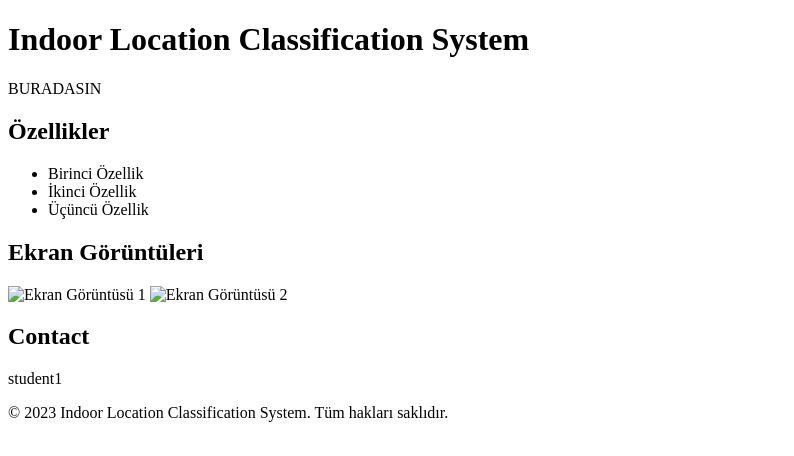
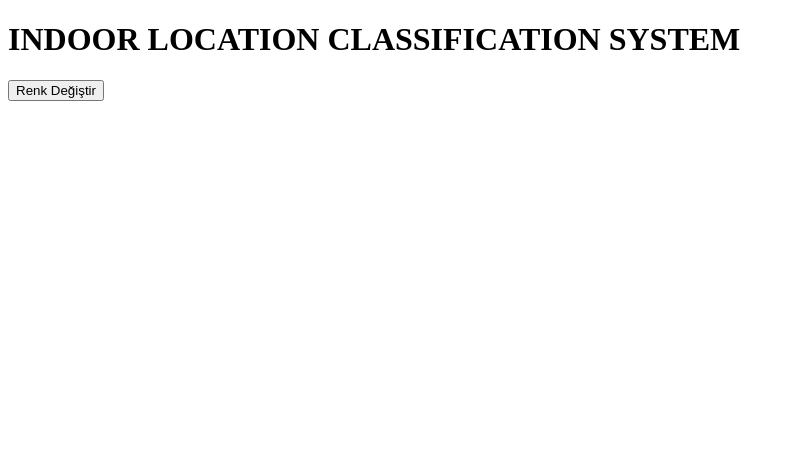
Before and after one commit to xsserdemir/xsserdemir.github.io, a plain HTML site: page index.html in a window 1280 px wide. Shown: the whole page, without its empty margins (0-794 px from the left). Drawn offline with Linux system fonts and the light colour scheme.

Commit message:
Update index.html

```diff
--- a/index.html
+++ b/index.html
@@ -3,38 +3,16 @@
 <head>
     <meta charset="UTF-8">
     <meta name="viewport" content="width=device-width, initial-scale=1.0">
-    <link rel="stylesheet" href="style.css">
-    <title>Proje Adı</title>
+    <title>JavaScript Örneği</title>
+    <link rel="stylesheet" href="styles.css">
 </head>
 <body>
-    <header>
-        <h1>Indoor Location Classification System</h1>
-        <p>BURADASIN</p>
-    </header>
 
-    <section id="features">
-        <h2>Özellikler</h2>
-        <ul>
-            <li>Birinci Özellik</li>
-            <li>İkinci Özellik</li>
-            <li>Üçüncü Özellik</li>
-        </ul>
-    </section>
+    <div class="container">
+        <h1 id="demo">INDOOR LOCATION CLASSIFICATION SYSTEM</h1>
+        <button onclick="changeColor()">Renk Değiştir</button>
+    </div>
 
-    <section id="screenshots">
-        <h2>Ekran Görüntüleri</h2>
-        <img src="screenshot1.jpg" alt="Ekran Görüntüsü 1">
-        <img src="screenshot2.jpg" alt="Ekran Görüntüsü 2">
-        <!-- Daha fazla ekran görüntüsü ekleyebilirsiniz -->
-    </section>
-
-    <section id="contact">
-        <h2>Contact</h2>
-        <p>student1</p>
-    </section>
-
-    <footer>
-        <p>&copy; 2023 Indoor Location Classification System. Tüm hakları saklıdır.</p>
-    </footer>
+    <script src="script.js"></script>
 </body>
 </html>
```
